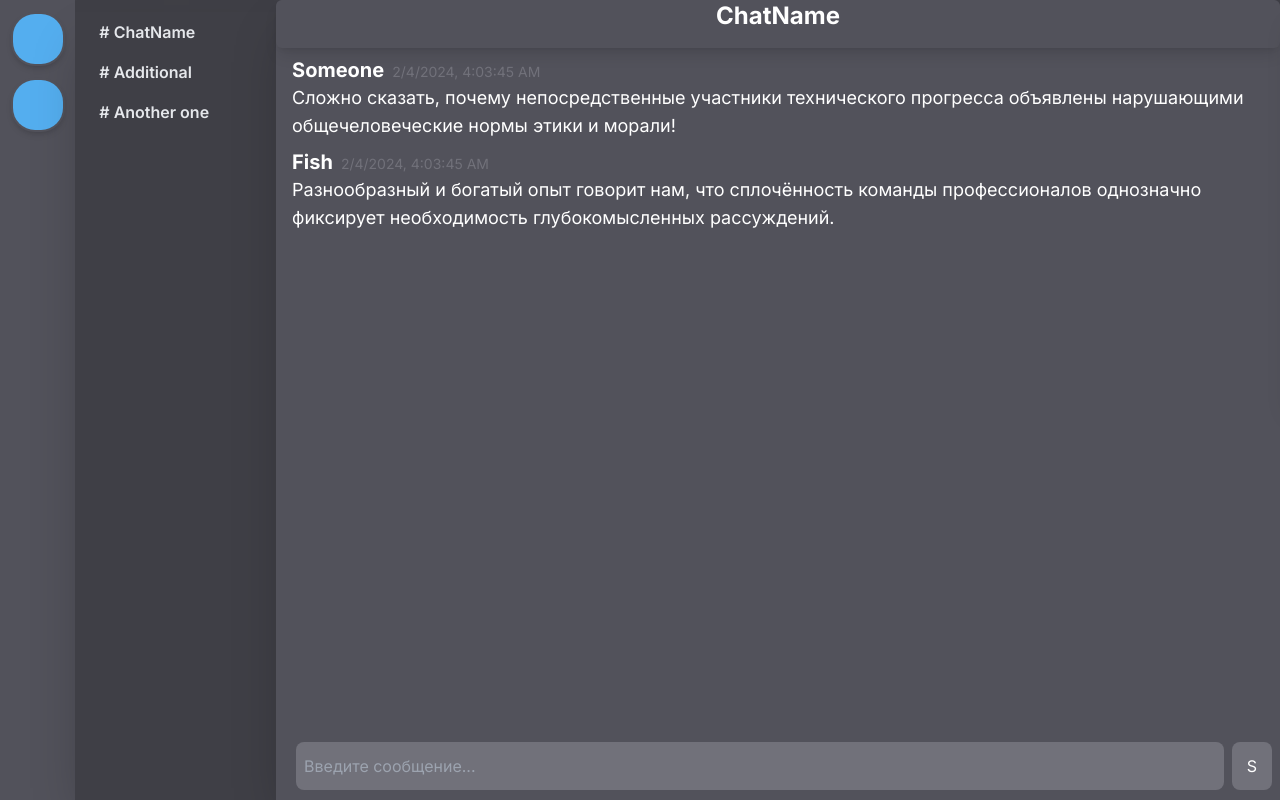
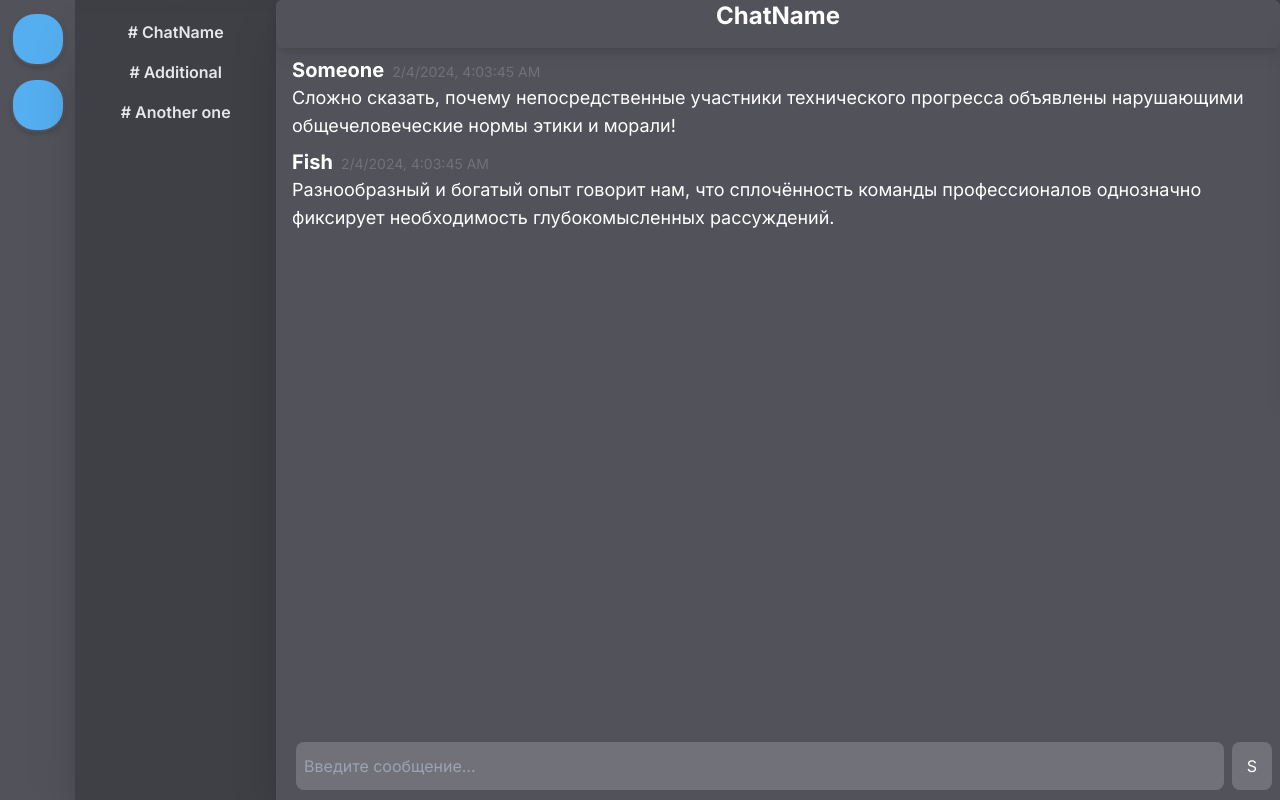
Before and after one commit to vustur/smirkcatchat, a Next.js app: page / in a window 1280 px wide. Shown: the top 800 px of the page. Built offline with nearby package versions, Linux system fonts and the light colour scheme.

Commit message:
kafif
too long line

```diff
--- a/app/components/Channel.tsx
+++ b/app/components/Channel.tsx
@@ -3,7 +3,7 @@ type Props = {
 }
 
 export default ({ name }: Props) => {
-    return (
-        <button className="text-gray-200 bg-opacity-0 hover:bg-opacity-40 bg-zinc-600 mr-4 ml-4 rounded-lg p-2 font-semibold hover:shadow-lg hover:text-indigo-200 transition ease-in-out duration-300 text-nowrap overflow-hidden text-ellipsis text-left"># {name}</button>
+    return ( /* костыль mr-4 ml-4 можно сменить на flex items-center justify-center но тогда будет строка длинее, transition зачем тут */
+        <button className="text-gray-200 hover:text-indigo-200 hover:bg-zinc-600/40 mr-4 ml-4 rounded-lg p-2 font-semibold hover:shadow-lg transition ease-in-out duration-300 text-nowrap overflow-hidden text-ellipsis"># {name}</button>
     )
 }
```
